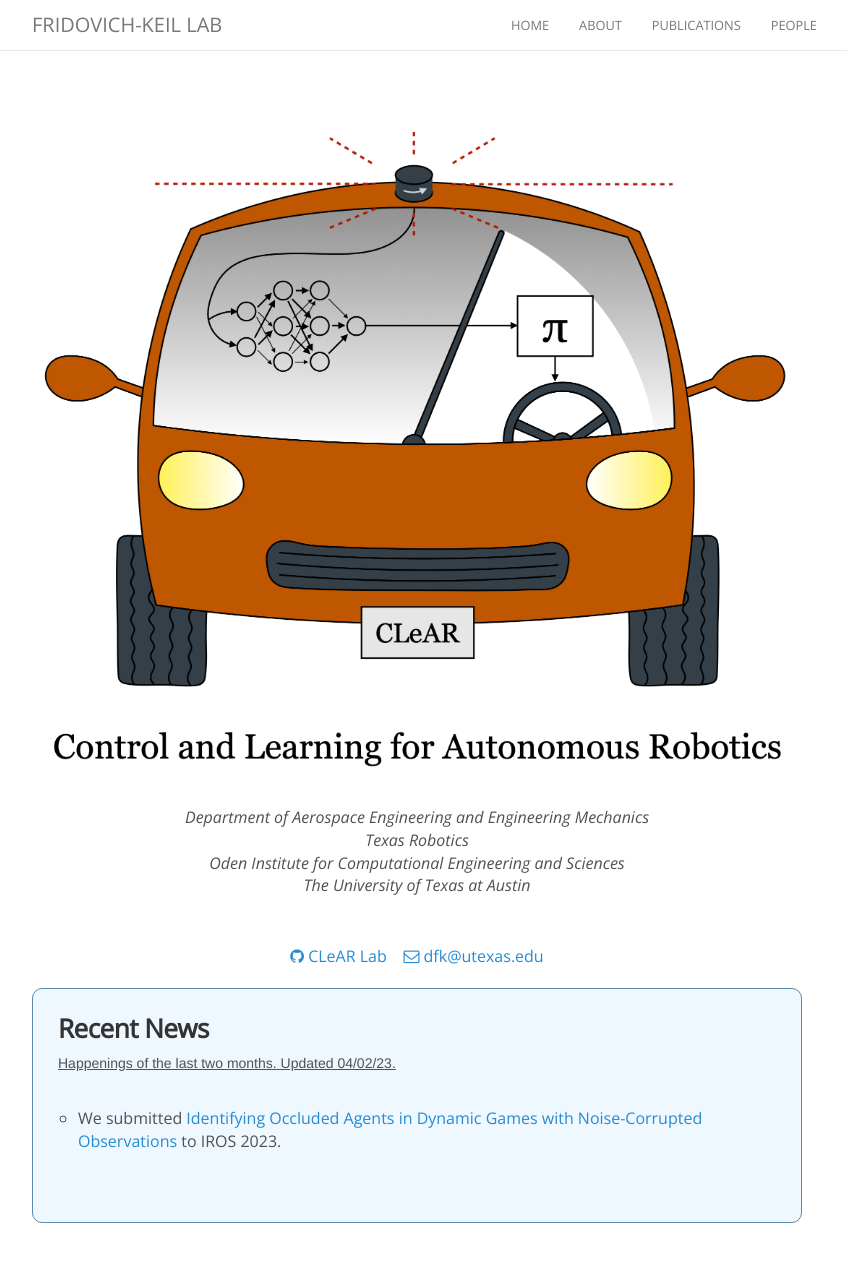
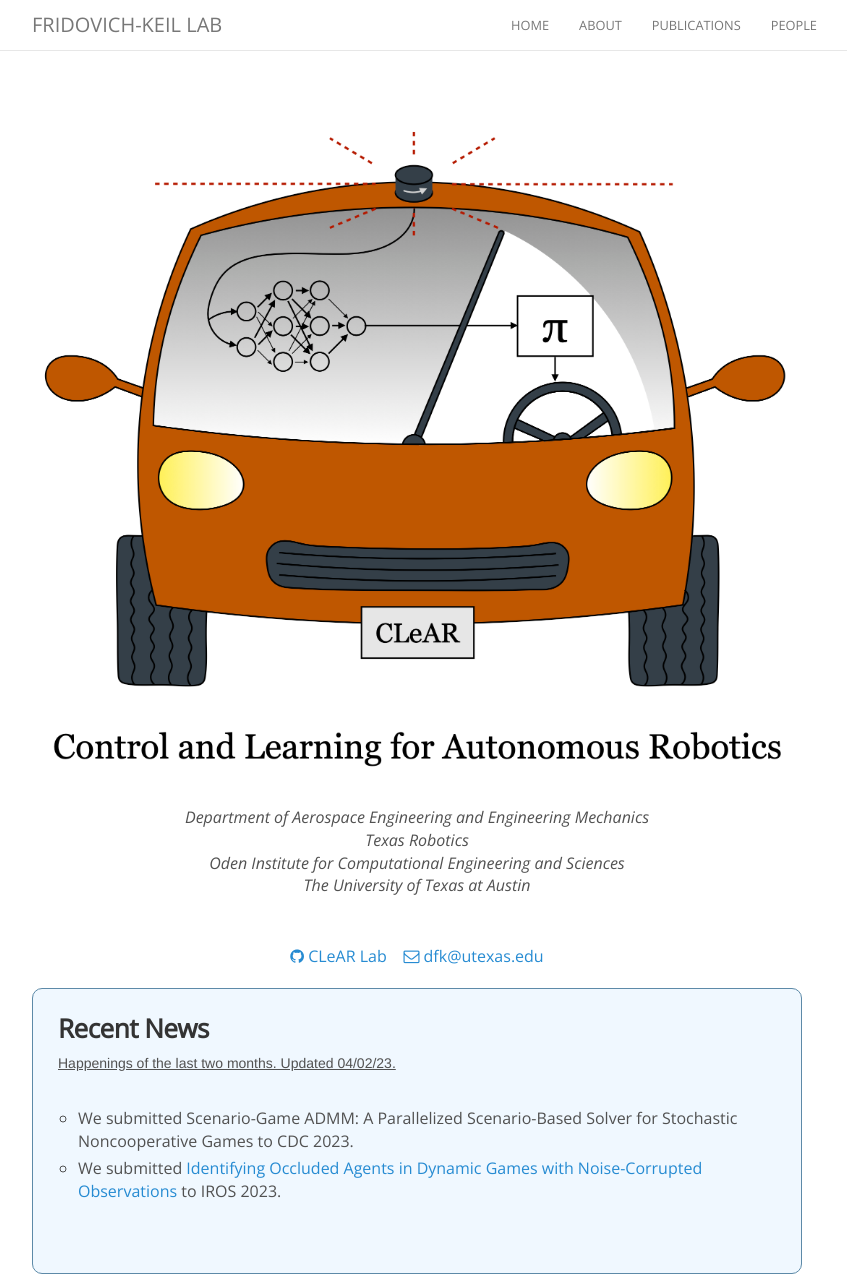
Before and after one commit to KordingLab/KordingLab.github.io, a Jekyll site: the page built from index.html, in a window 1280 px wide and 1274 px high. Shown: the whole window, without its empty margins (223-1070 px from the left). Built offline with Jekyll 4.4.1, drawn with Linux system fonts in a browser that asks for light colours; nearby versions of some CDN libraries; comment, search, counter and statistics services are not loaded.

Commit message:
added admm cdc

```diff
--- a/_data/news.yml
+++ b/_data/news.yml
@@ -1,3 +1,7 @@
+- date: 2023-02-25
+  details: >-
+    We submitted Scenario-Game ADMM: A Parallelized Scenario-Based Solver for Stochastic Noncooperative Games to CDC 2023.
+
 - date: 2023-02-25
   details: >-
     We submitted <a href="https://arxiv.org/abs/2303.09744">Identifying Occluded Agents in Dynamic Games with Noise-Corrupted Observations</a> to IROS 2023.
```
